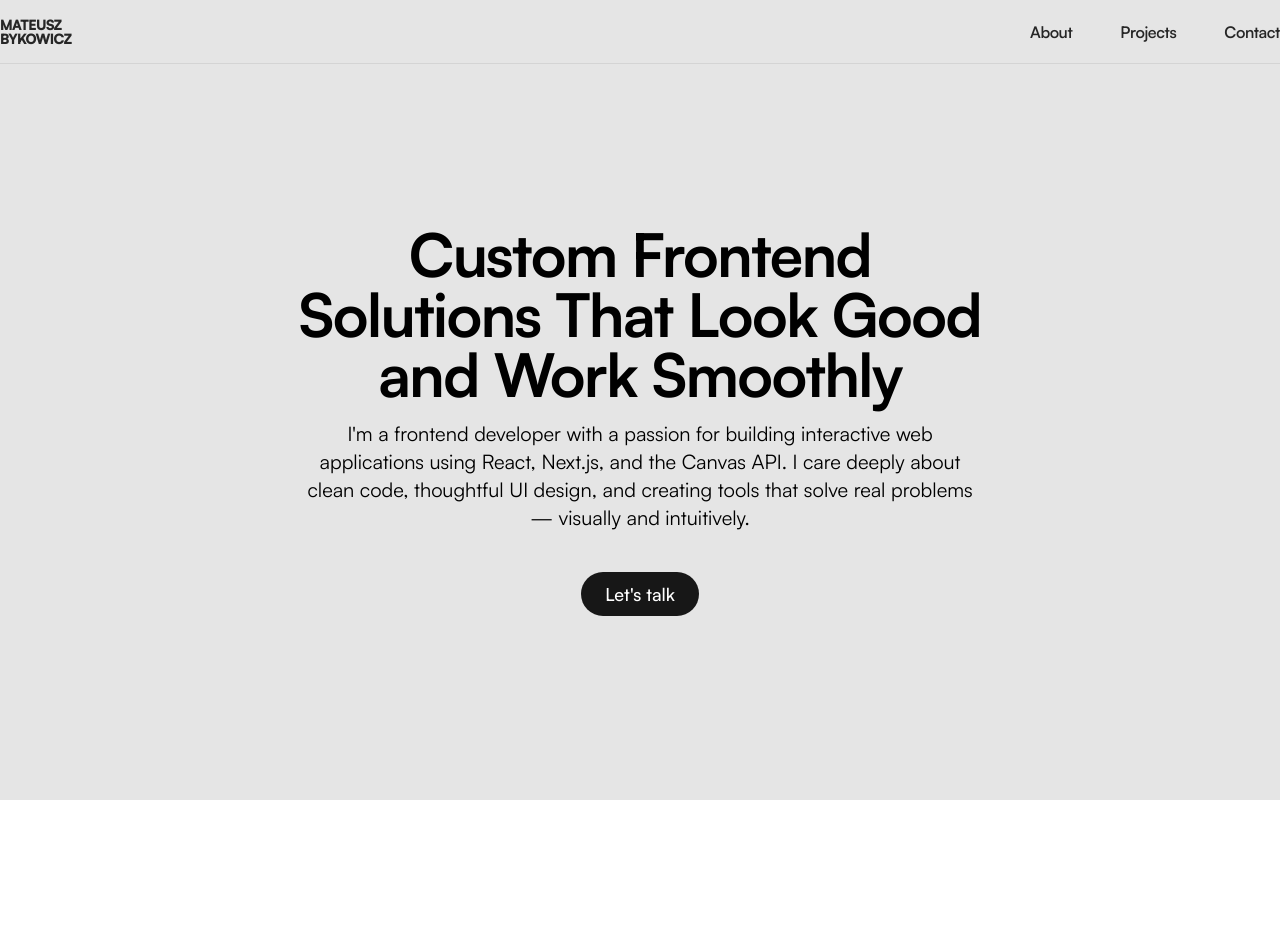
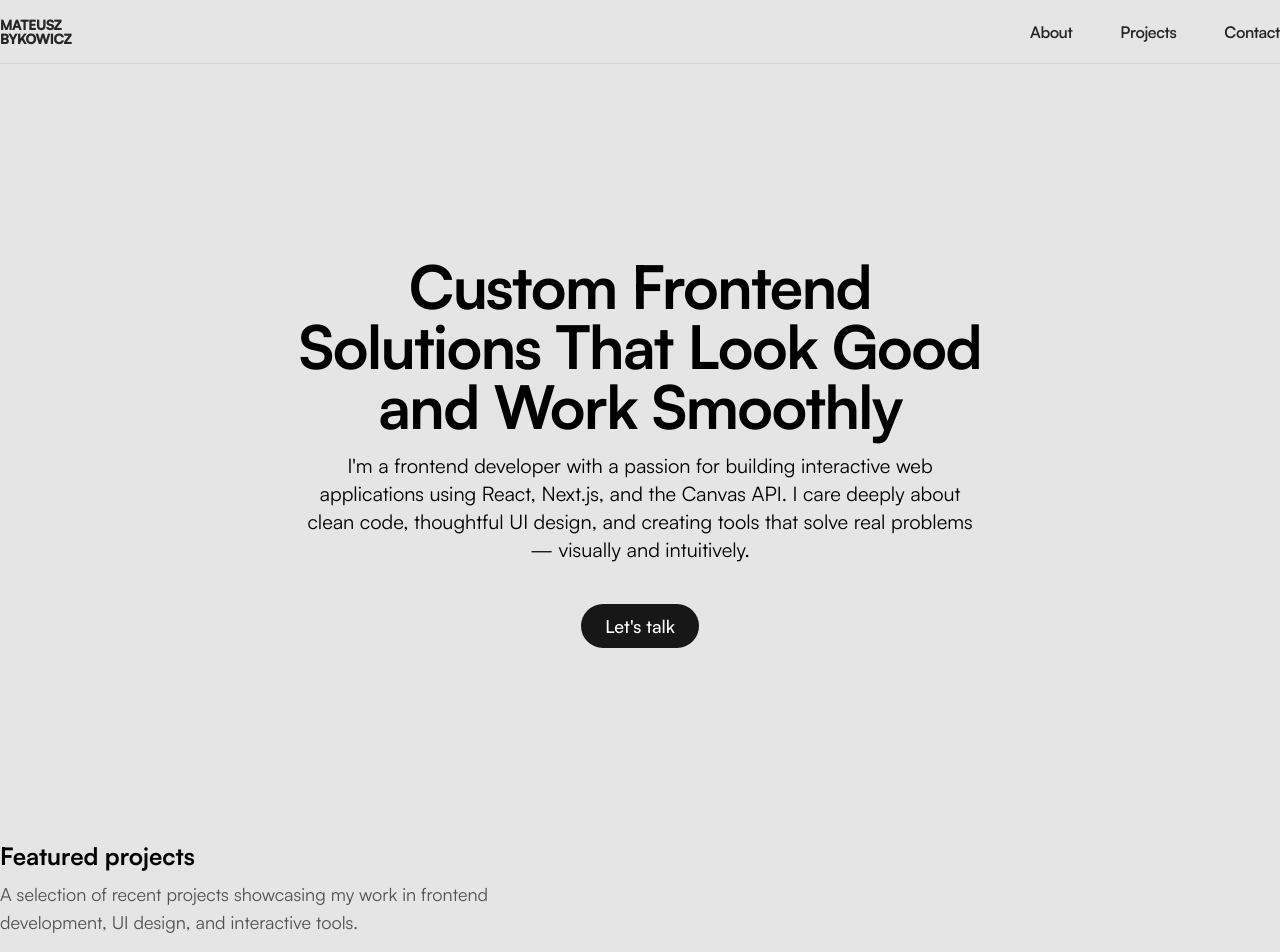
Before and after one commit to mbykowicz/mbykowicz-personal-website, a Next.js app: page / in a window 1280 px wide. Shown: the top 952 px of the page. Before the commit the page ends 800 px from the top, so only its background shows below. Built offline with nearby package versions, Linux system fonts and the light colour scheme.

Commit message:
fixes for test deployment

```diff
--- a/app/components/sections/hero.tsx
+++ b/app/components/sections/hero.tsx
@@ -1,15 +1,15 @@
 import Link from 'next/link'
 import Container from '../container'
 
-export default function Hero({}: {}) {
+export default function Hero() {
   return (
-    <Container className='my-40 flex flex-col gap-4 justify-center items-center'>
+    <Container className='my-48 flex flex-col gap-4 justify-center items-center'>
       <h1 className='font-bold tracking-tight text-6xl max-w-3xl text-balance text-center'>
         Custom Frontend Solutions That Look Good and Work Smoothly
       </h1>
       <p className='max-w-2xl text-xl text-center'>
-        I'm a frontend developer with a passion for building interactive web
-        applications using React, Next.js, and the Canvas API. I care deeply
+        I&apos;m a frontend developer with a passion for building interactive
+        web applications using React, Next.js, and the Canvas API. I care deeply
         about clean code, thoughtful UI design, and creating tools that solve
         real problems — visually and intuitively.
       </p>
@@ -17,7 +17,7 @@ export default function Hero({}: {}) {
         href='mailto:hello@mbykowicz.com'
         className='group relative mt-6 px-6 py-2 rounded-full text-lg font-medium bg-neutral-900 text-white hover:bg-neutral-800 transition'
       >
-        Let's talk
+        Let&apos;s talk
         <div className='translate-y-6 opacity-0 absolute -right-9 -top-2 transition-all duration-300 group-hover:scale-200 group-hover:rotate-20 group-hover:translate-y-0 group-hover:opacity-100 before:absolute before:inset-x-1 before:h-3 before:-bottom-1 before:rounded-full before:bg-neutral-500 before:-z-10 before:blur-sm'>
           💬
         </div>
--- a/app/components/sections/navigation.tsx
+++ b/app/components/sections/navigation.tsx
@@ -1,11 +1,7 @@
 import Link from 'next/link'
 import Container from '../container'
 
-interface Props extends React.ComponentProps<'header'> {}
-
-const items = [{ href: '/', label: 'Home' }]
-
-export default function Navigation({}: Props) {
+export default function Navigation({}: React.ComponentProps<'header'>) {
   return (
     <header className='h-[var(--header-height)] flex items-center'>
       <Container className='h-full border-b border-neutral-300'>
--- a/app/globals.css
+++ b/app/globals.css
@@ -5,4 +5,5 @@
 }
 body {
   font-family: var(--font-satoshi), sans-serif;
+  @apply bg-neutral-200;
 }
--- a/app/page.tsx
+++ b/app/page.tsx
@@ -1,11 +1,13 @@
+import Featured from './components/sections/featured'
 import Hero from './components/sections/hero'
 import Navigation from './components/sections/navigation'
 
 export default function Home() {
   return (
-    <div className='min-h-screen bg-neutral-200'>
+    <div className='min-h-screen'>
       <Navigation />
       <Hero />
+      <Featured />
     </div>
   )
 }
--- a/package.json
+++ b/package.json
@@ -10,6 +10,7 @@
   },
   "dependencies": {
     "clsx": "^2.1.1",
+    "lucide-react": "^0.537.0",
     "next": "15.4.5",
     "react": "19.1.0",
     "react-dom": "19.1.0",
```
Also changed, not shown: 1 other file (tests, documents, lock files or other folders).
